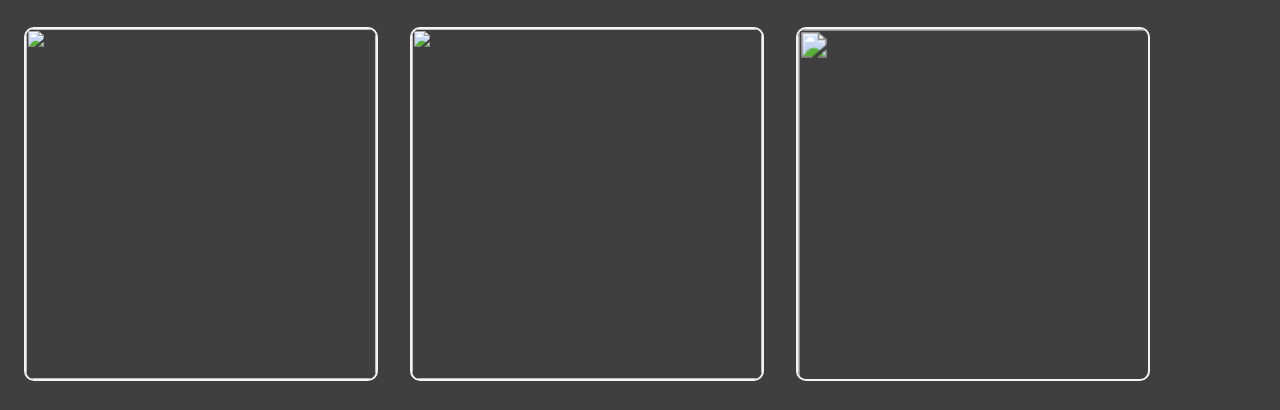
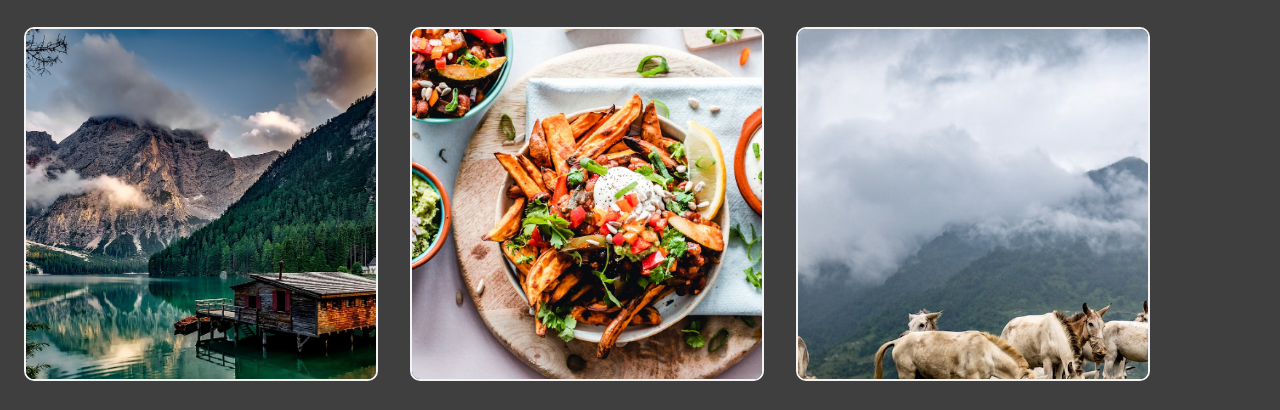
Before and after one commit to cintia84/imagenesanimadas, a plain HTML site: page index.html in a window 1280 px wide. Shown: the top 410 px of the page. Drawn offline with Linux system fonts and the light colour scheme; files that its build step writes are made by us from their sources.

Commit message:
Update index.html

```diff
--- a/index.html
+++ b/index.html
@@ -3,22 +3,22 @@
 <head>
     <meta charset="UTF-8">
     <meta name="viewport" content="width=device-width, initial-scale=1.0">
-    <link rel="stylesheet" href="estilo/estilo.css">
+    <link rel="stylesheet" href="estilo.css">
     <title>Document</title>
 </head>
 <body>
     <section class="principal">
         <div class="zoom-basico">
-            <img src="imagenes/img_1.jpg" alt="">
+            <img src="img_1.jpg" alt="">
         </div> </div>
         <div class="zoom-rotacion">
-            <img src="imagenes/img_2.jpg" alt="">
+            <img src="img_2.jpg" alt="">
         </div>
         <div class="zoom-vertical">
-            <img src="imagenes/img_3.jpg" alt="">
+            <img src="img_3.jpg" alt="">
         </div>
             <div class="zoom-color">
-                <img src="imagenes/img_6.jpg" alt="">
+                <img src="img_6.jpg" alt="">
             </div>
          </section>
 </body>
```
